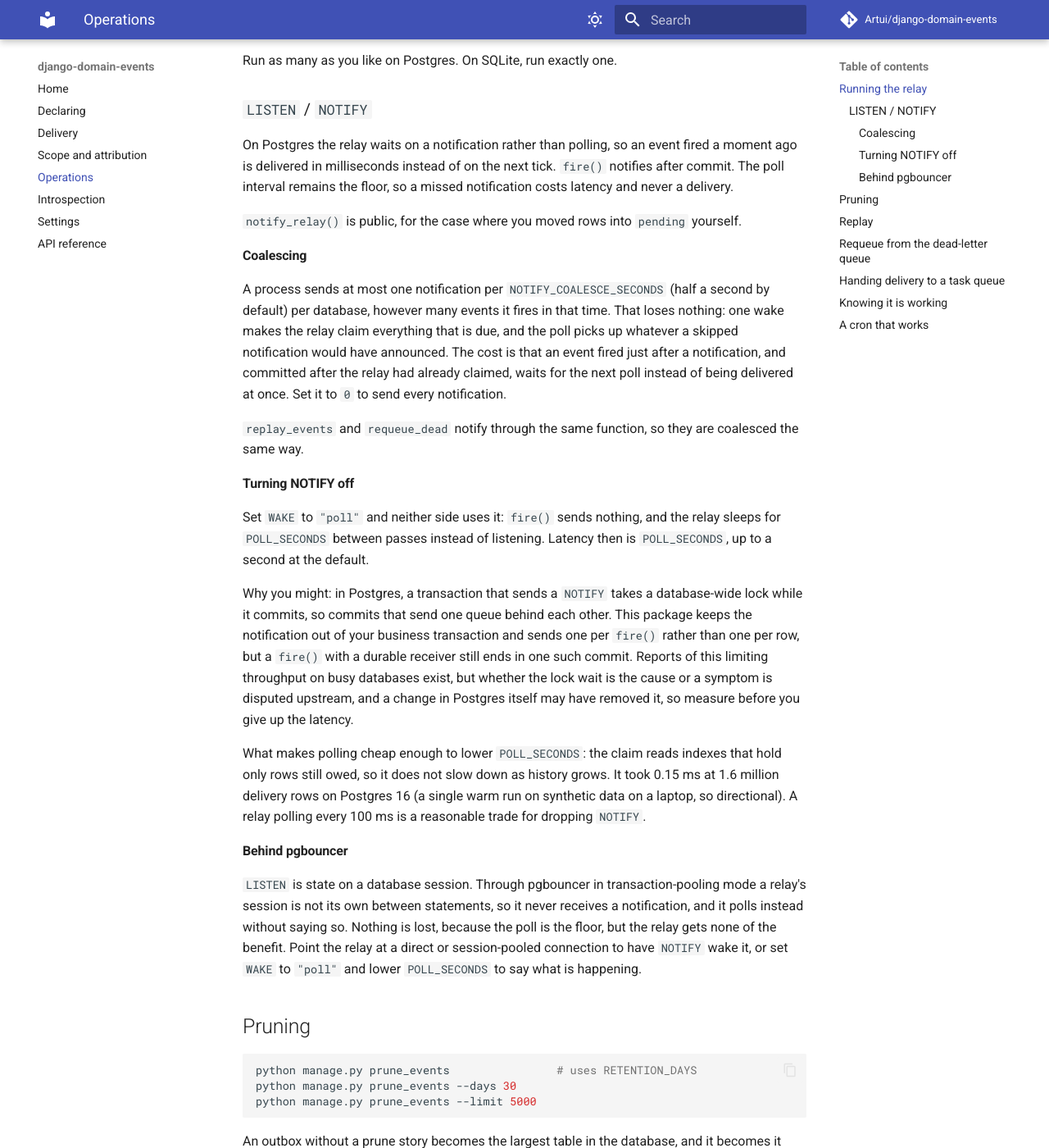
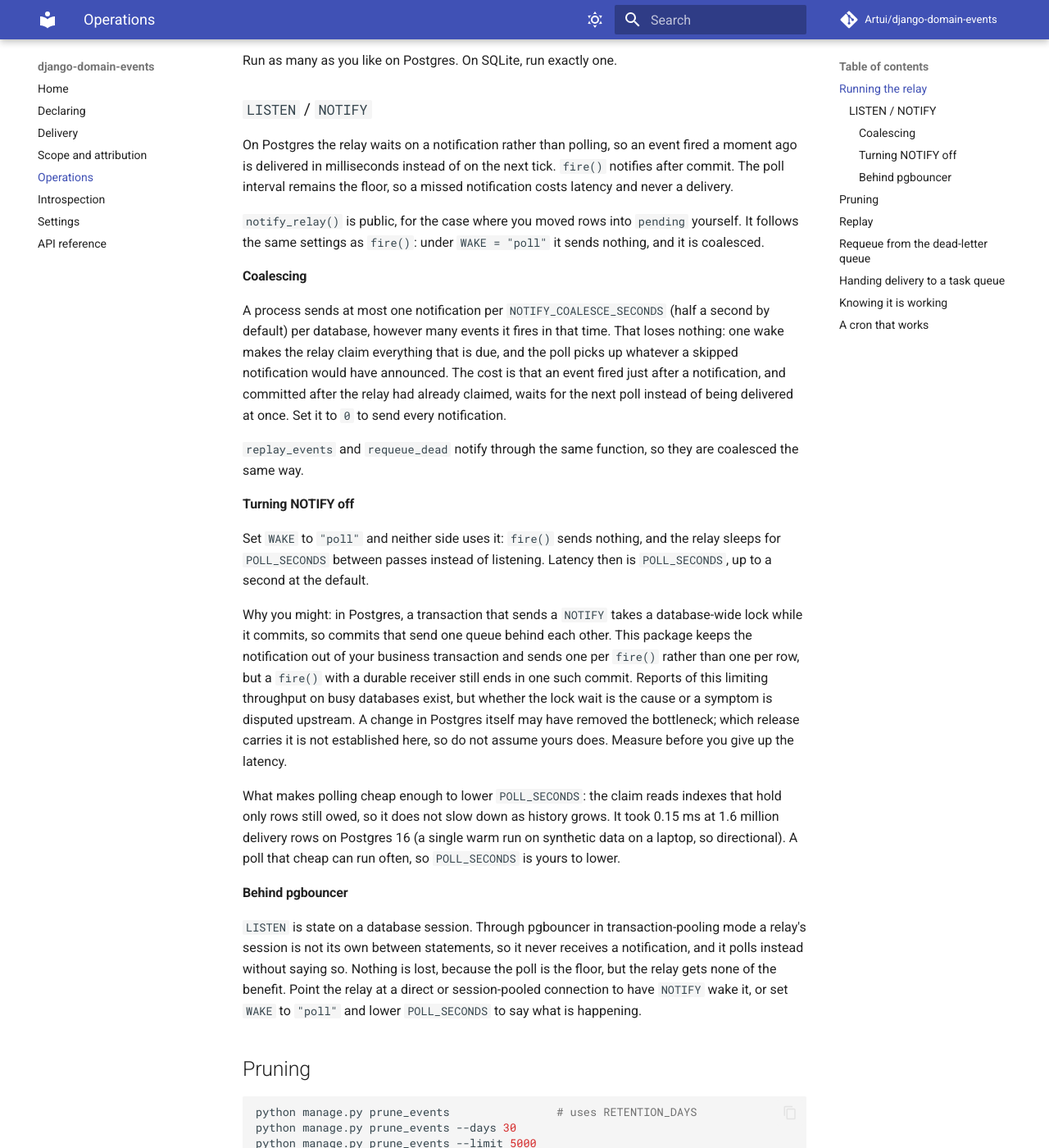
Before and after one commit to Artui/django-domain-events, an MkDocs documentation site: the page built from docs/operations.md, in a window 1280 px wide and 1400 px high, scrolled down 419 px. Shown: the whole window at 82% size. Built offline with MkDocs 1.6.1 and Material for MkDocs 9.7.7, drawn with Linux system fonts in a browser that asks for light colours; comment, search, counter and statistics services are not loaded.

Commit message:
Name the tests holding the wake guards; tighten the NOTIFY docs
Co-Authored-By: Claude Sonnet 5.5 <noreply@anthropic.com>

```diff
--- a/docs/operations.md
+++ b/docs/operations.md
@@ -24,7 +24,8 @@ fired a moment ago is delivered in milliseconds instead of on the next tick.
 notification costs latency and never a delivery.
 
 `notify_relay()` is public, for the case where you moved rows into `pending`
-yourself.
+yourself. It follows the same settings as `fire()`: under `WAKE = "poll"` it
+sends nothing, and it is coalesced.
 
 #### Coalescing
 
@@ -50,15 +51,16 @@ database-wide lock while it commits, so commits that send one queue behind each
 other. This package keeps the notification out of your business transaction and
 sends one per `fire()` rather than one per row, but a `fire()` with a durable
 receiver still ends in one such commit. Reports of this limiting throughput on
-busy databases exist, but whether the lock wait is the cause or a symptom is disputed upstream,
-and a change in Postgres itself may have removed it, so measure before you give
-up the latency.
+busy databases exist, but whether the lock wait is the cause or a symptom is
+disputed upstream. A change in Postgres itself may have removed the bottleneck;
+which release carries it is not established here, so do not assume yours does.
+Measure before you give up the latency.
 
 What makes polling cheap enough to lower `POLL_SECONDS`: the claim reads
 indexes that hold only rows still owed, so it does not slow down as history
 grows. It took 0.15 ms at 1.6 million delivery rows on Postgres 16 (a single
-warm run on synthetic data on a laptop, so directional). A relay polling every
-100 ms is a reasonable trade for dropping `NOTIFY`.
+warm run on synthetic data on a laptop, so directional). A poll that cheap can
+run often, so `POLL_SECONDS` is yours to lower.
 
 #### Behind pgbouncer
 
```
Also changed, not shown: 2 other files.
